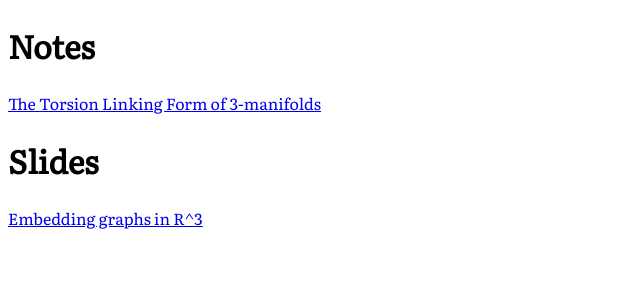
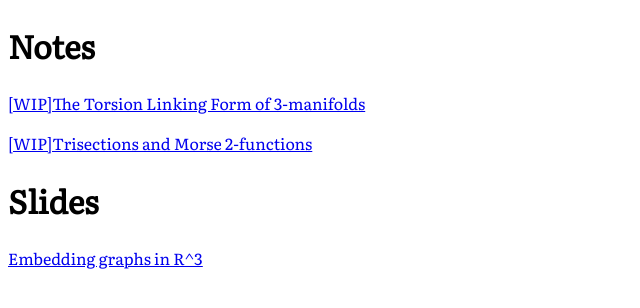
Before and after one commit to SolveIt/SolveIt.github.io, a Jekyll site: the page notes.html, which Jekyll copies as it is, in a window 1280 px wide. Shown: the top 308 px of the page, without its empty margins (0-640 px from the left). Built offline with Jekyll 4.4.1, drawn with Linux system fonts in a browser that asks for light colours.

Commit message:
Added note on trisections

```diff
--- a/notes.html
+++ b/notes.html
@@ -7,7 +7,8 @@
 
 <body>
 <h1>Notes</h1>
-<p><a href="torsion_linking_form.pdf">The Torsion Linking Form of 3-manifolds</a></p>
+<p><a href="torsion_linking_form.pdf">[WIP]The Torsion Linking Form of 3-manifolds</a></p>
+<p><a href="Trisections_and_Morse_2_functions.pdf">[WIP]Trisections and Morse 2-functions</a></p>
 
 <h1>Slides</h1>
 <p><a href="Graphs in R^3 slides.pdf">Embedding graphs in R^3</a></p>
```
